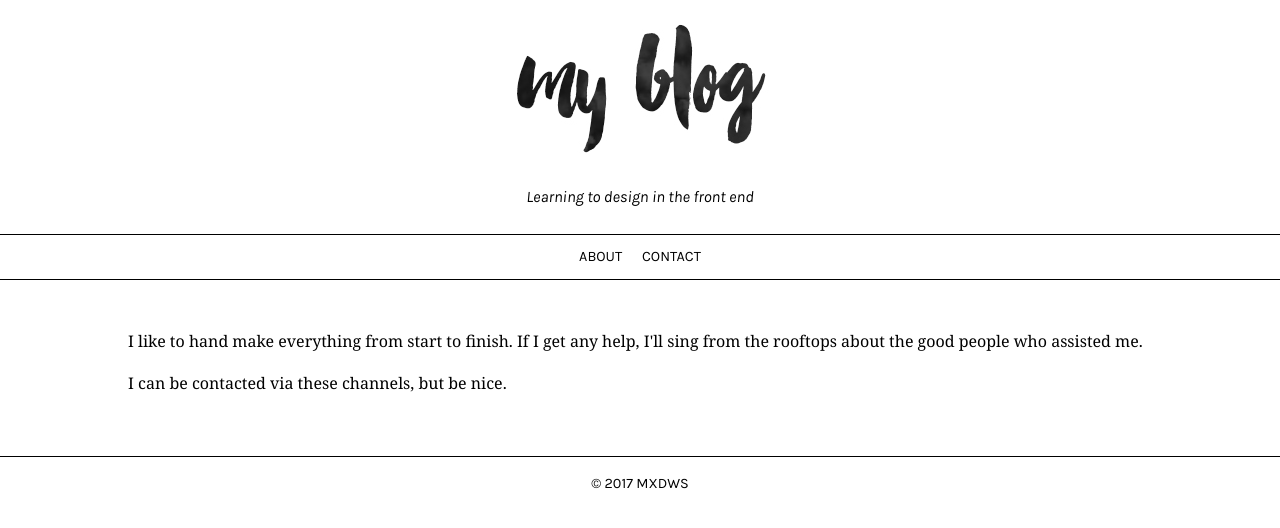
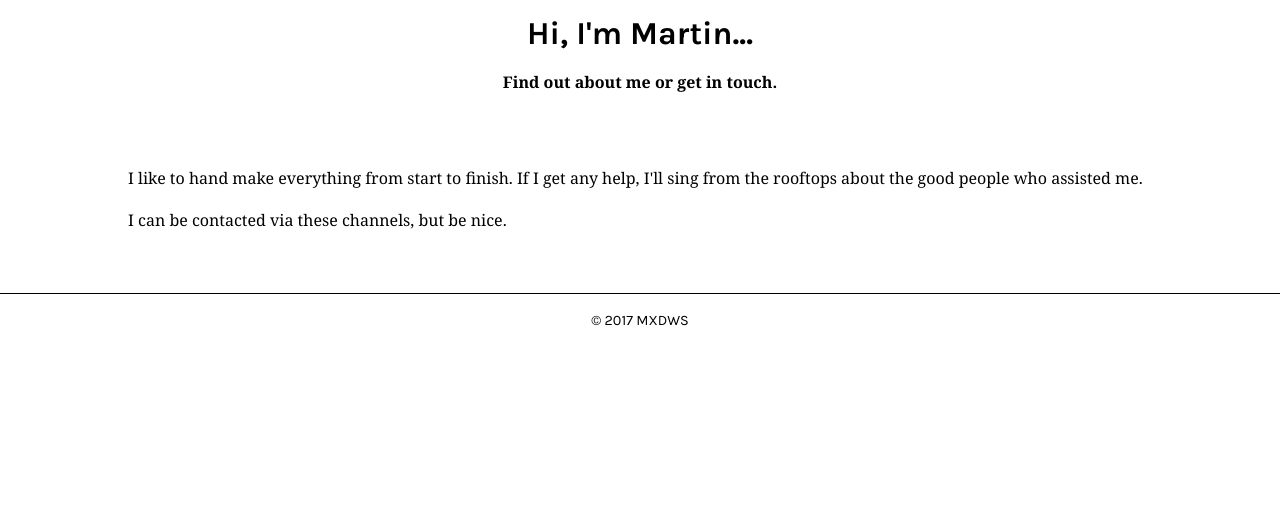
Before and after one commit to mxdws/espresso, a Jekyll site: the page built from index.html, in a window 1280 px wide. Shown: the top 528 px of the page. Built offline with Jekyll 4.4.1, drawn with Linux system fonts in a browser that asks for light colours.

Commit message:
Update header.html

```diff
--- a/_includes/header.html
+++ b/_includes/header.html
@@ -1,11 +1,4 @@
 <header>
-
-  <h1 class="logo">
-    <a href="{{site.url}}"><span>{{site.name}}</span></a>
-  </h1>
-
-  <div class="description">{{site.description}}</div>
-
-  {% include navigation.html %}
-
+  <h1>Hi, I'm Martin...</h1>
+  <h4>Find out about me or get in touch.</h4>
 </header>
```
